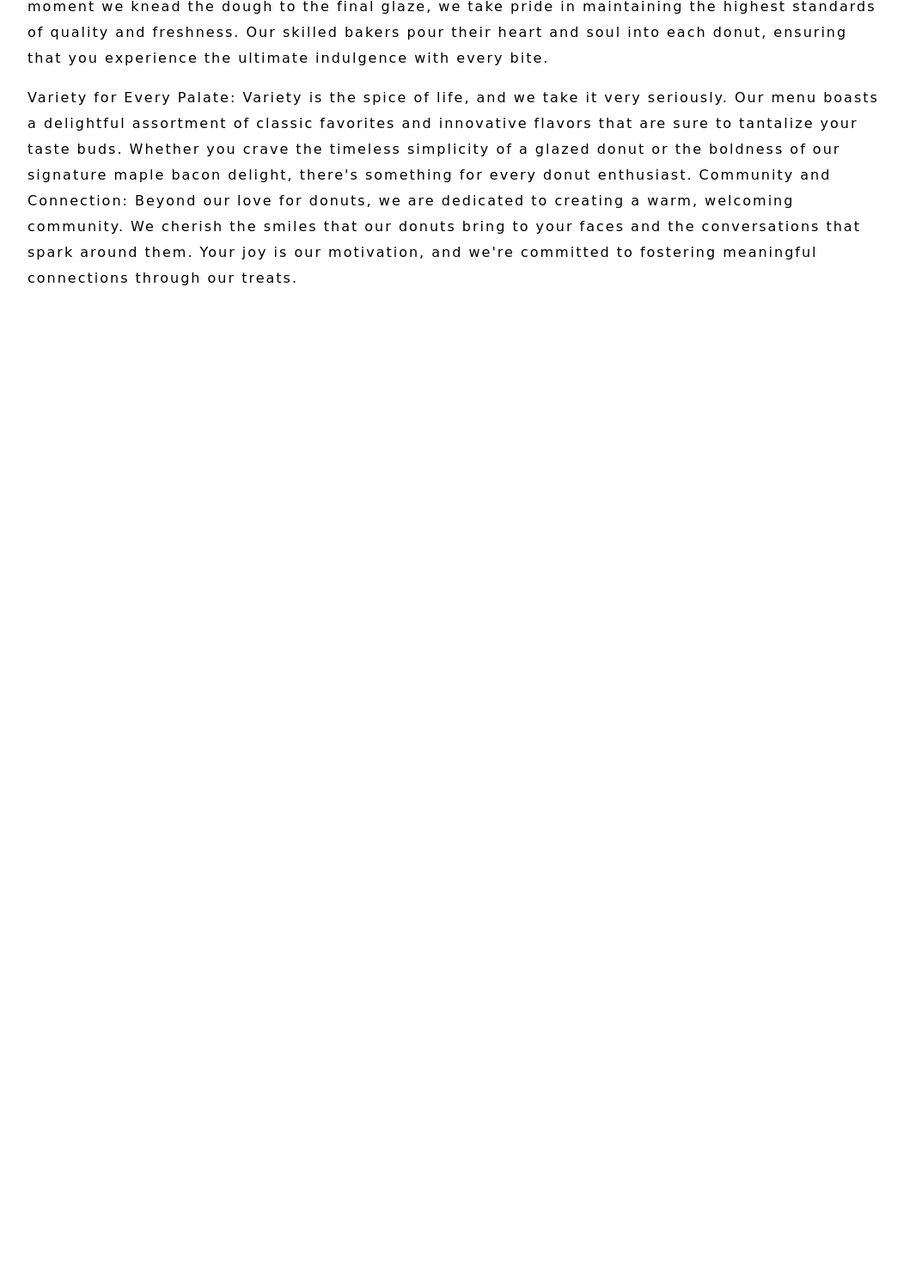
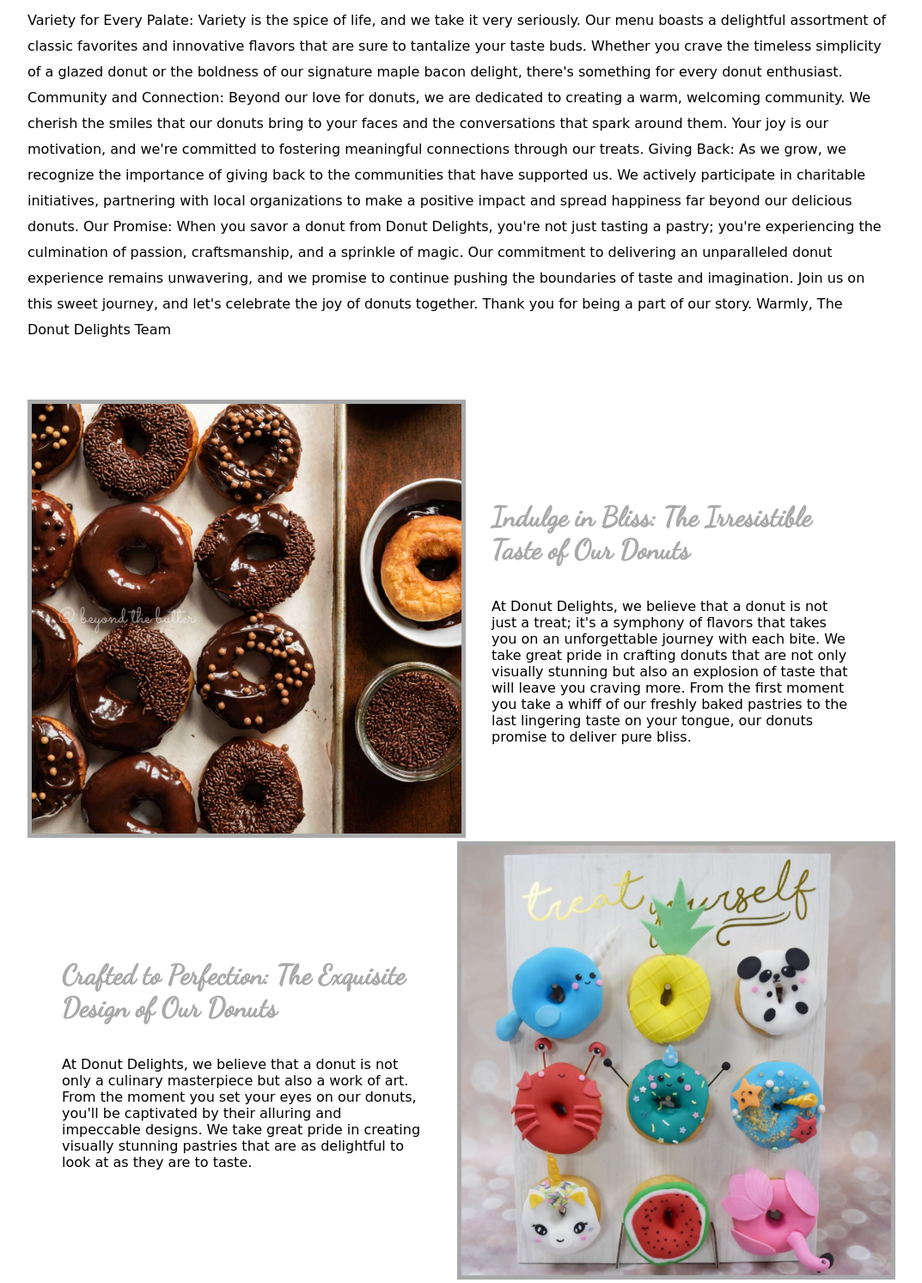
Before and after one commit to syua20/html-css, a plain HTML site: page about.html in a window 1280 px wide. Shown: the part 843-2336 px from the top of the page at 86% size, without its empty margins (108-1181 px from the left). Before the commit the page ends 1198 px from the top, so only its background shows below. Drawn offline with Linux system fonts and the light colour scheme; a web font is replaced by a local one.

Commit message:
Creating Two Column Grid CSS Grid

```diff
--- a/about.html
+++ b/about.html
@@ -65,8 +65,48 @@
                 Variety is the spice of life, and we take it very seriously. Our menu boasts a delightful assortment of classic favorites and innovative flavors that are sure to tantalize your taste buds. Whether you crave the timeless simplicity of a glazed donut or the boldness of our signature maple bacon delight, there's something for every donut enthusiast.
 
                 Community and Connection:
-                Beyond our love for donuts, we are dedicated to creating a warm, welcoming community. We cherish the smiles that our donuts bring to your faces and the conversations that spark around them. Your joy is our motivation, and we're committed to fostering meaningful connections through our treats.</p>
+                Beyond our love for donuts, we are dedicated to creating a warm, welcoming community. We cherish the smiles that our donuts bring to your faces and the conversations that spark around them. Your joy is our motivation, and we're committed to fostering meaningful connections through our treats.
+                Giving Back:
+                As we grow, we recognize the importance of giving back to the communities that have supported us. We actively participate in charitable initiatives, partnering with local organizations to make a positive impact and spread happiness far beyond our delicious donuts.
 
+                Our Promise:
+                When you savor a donut from Donut Delights, you're not just tasting a pastry; you're experiencing the culmination of passion, craftsmanship, and a sprinkle of magic. Our commitment to delivering an unparalleled donut experience remains unwavering, and we promise to continue pushing the boundaries of taste and imagination.
+
+                Join us on this sweet journey, and let's celebrate the joy of donuts together. Thank you for being a part of our story.
+
+                Warmly,
+                The Donut Delights Team</p>
+
+        </div>
+    </div>
+
+    <div class="spacer50"></div>
+
+    <div class="squares-wrapper">
+        <div class="squares">
+
+            <div class="square">
+                <div class="img-wrapper">
+                    <img src="images/squares/about-us-1.jpeg" alt="about-us-1">
+                </div>
+
+                <div class="square-text-wrapper">
+                    <h1>Indulge in Bliss: The Irresistible Taste of Our Donuts</h1>
+
+                    <p>At Donut Delights, we believe that a donut is not just a treat; it's a symphony of flavors that takes you on an unforgettable journey with each bite. We take great pride in crafting donuts that are not only visually stunning but also an explosion of taste that will leave you craving more. From the first moment you take a whiff of our freshly baked pastries to the last lingering taste on your tongue, our donuts promise to deliver pure bliss.</p>
+                </div>
+            </div>
+            <div class="square">
+                <div class="square-text-wrapper">
+                    <h1>Crafted to Perfection: The Exquisite Design of Our Donuts</h1>
+
+                    <p>At Donut Delights, we believe that a donut is not only a culinary masterpiece but also a work of art. From the moment you set your eyes on our donuts, you'll be captivated by their alluring and impeccable designs. We take great pride in creating visually stunning pastries that are as delightful to look at as they are to taste.</p>
+                </div>
+
+                <div class="img-wrapper">
+                    <img src="images/squares/about-us-2.jpeg" alt="about-us-1">
+                </div>
+            </div>
         </div>
     </div>
 
--- a/styles/common.css
+++ b/styles/common.css
@@ -123,6 +123,45 @@
 }
 
 .page-container > .content-wrapper p {
-    letter-spacing: 2px;
     line-height: 30px;
 }
+
+/* Square grid styles */
+.squares-wrapper {
+    display: flex;
+    justify-content: center;
+}
+
+.squares-wrapper > .squares {
+    width: 1000px;
+}
+
+.squares-wrapper > .squares > .square {
+    display: grid;
+    grid-template-columns: 1fr 1fr;
+}
+
+.square > .img-wrapper img {
+    width: 100%;
+    height: 500px;
+    object-fit: cover;
+    border: 5px solid darkgrey;
+}
+
+.square > .square-text-wrapper {
+    display: flex;
+    justify-content: center;
+    align-items: center;
+    flex-direction: column;
+    padding: 40px;
+}
+
+.square > .square-text-wrapper h1 {
+   color: darkgrey;
+}
+
+/* Helpers */
+.spacer50 {
+    height: 50px;
+    width: 100%;
+}
```
Also changed, not shown: images/squares/about-us-1.jpeg (added), images/squares/about-us-2.jpeg (added).
